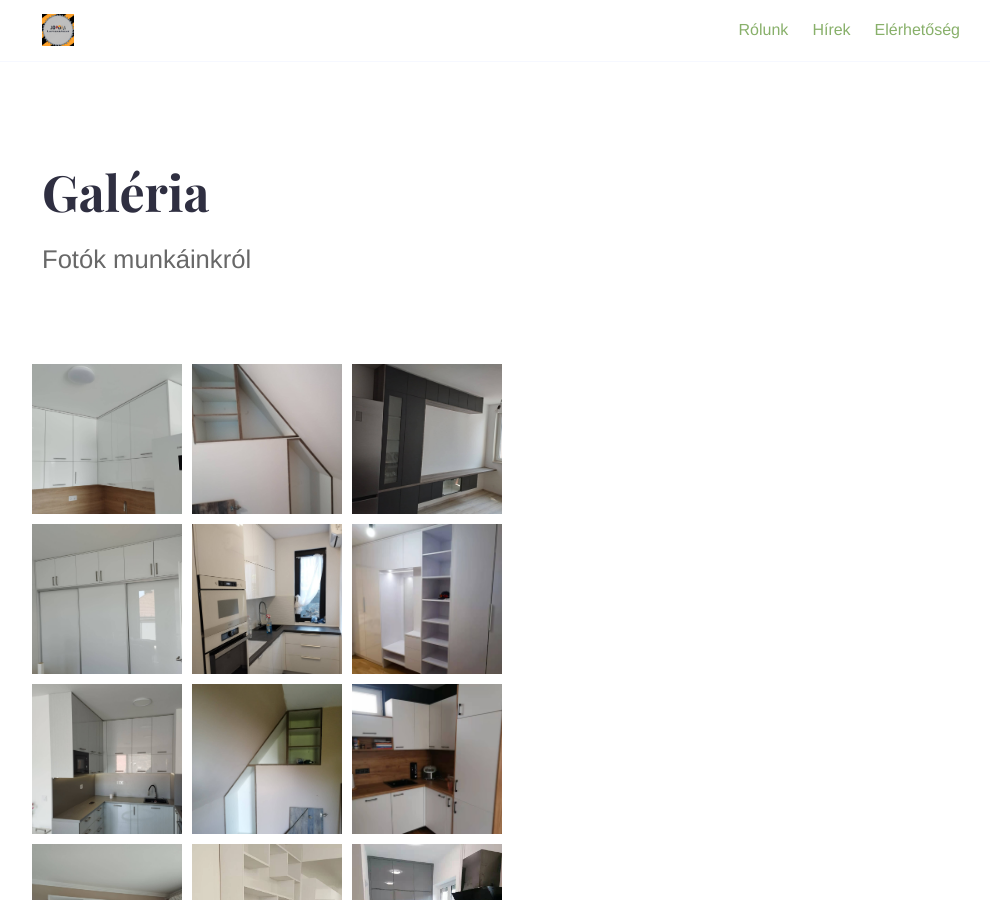
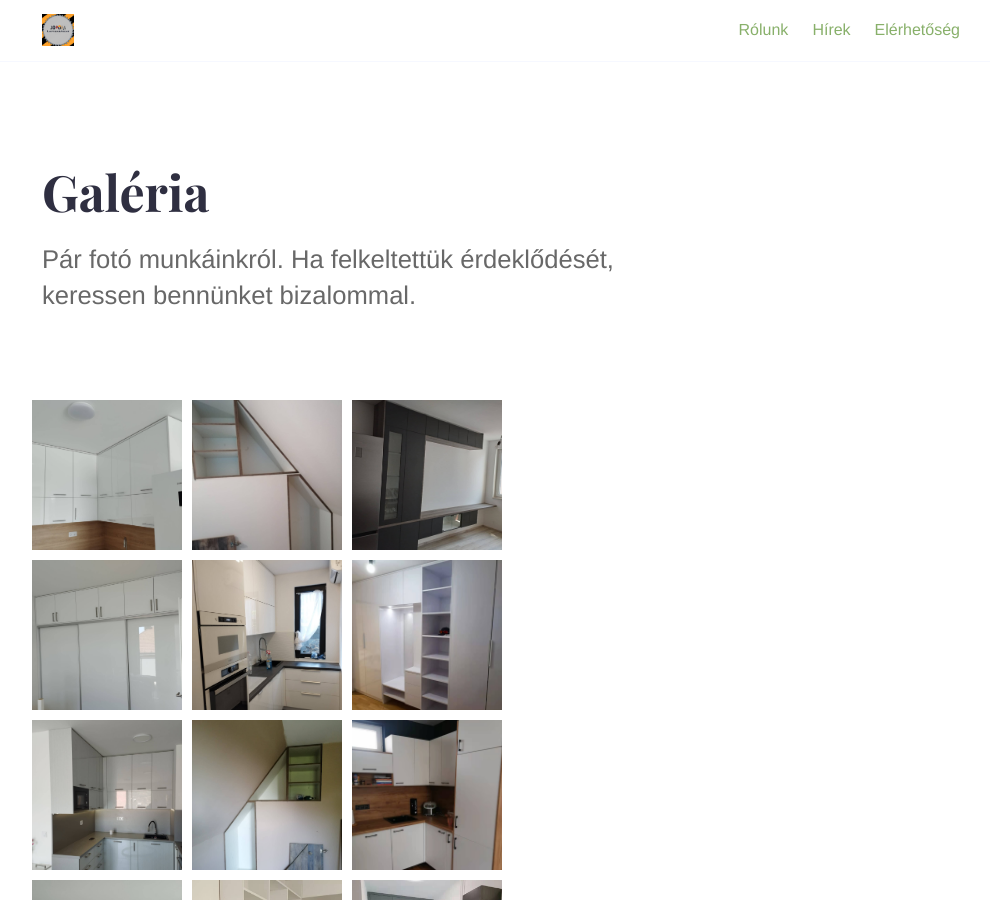
Before and after one commit to jopofa-lapszabaszat/jopofa-lapszabaszat.github.io, a Jekyll site: the page built from _services/galeria.md, in a window 1280 px wide and 900 px high. Shown: the whole window, without its empty margins (133-1123 px from the left). Built offline with Jekyll 4.4.1, drawn with Linux system fonts in a browser that asks for light colours.

Commit message:
Some updates.

```diff
--- a/_services/galeria.md
+++ b/_services/galeria.md
@@ -1,8 +1,8 @@
 ---
 title: "Galéria"
-date: 2022-06-28T15:15:34+10:00
-weight: 3
+date: 2022-11-05T15:15:34+10:00
+weight: 1
 layout: gallery
 ---
 
-Fotók munkáinkról
+Pár fotó munkáinkról. Ha felkeltettük érdeklődését, keressen bennünket bizalommal.
```
Also changed, not shown: _services/arlista.md (+1 -1 lines), _services/muhely.md (+1 -1 lines).
